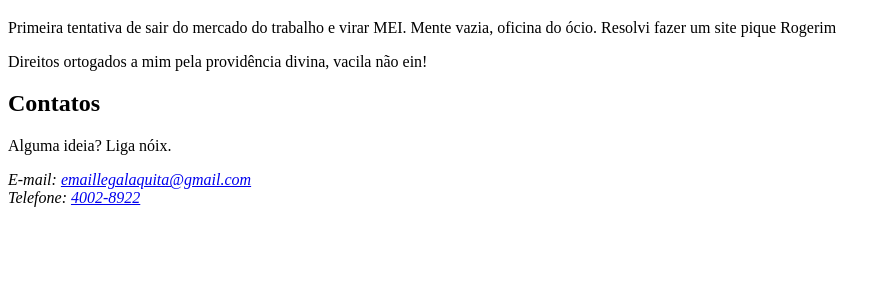
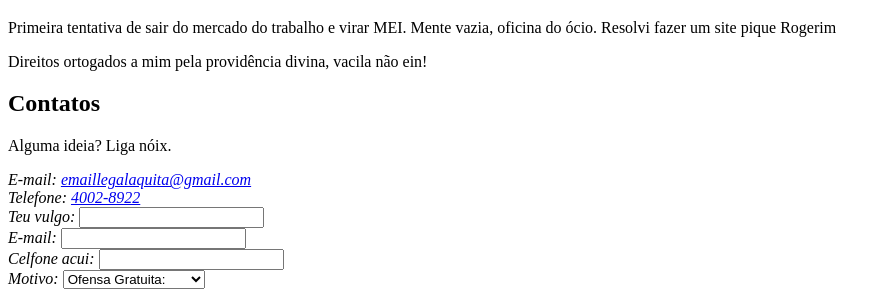
Before and after one commit to Capivarios/Site, a plain HTML site: page index.html in a window 1280 px wide. Shown: the part 759-1056 px from the top of the page, without its empty margins (0-890 px from the left). Before the commit the page ends 974 px from the top, so only its background shows below. Drawn offline with Linux system fonts and the light colour scheme.

Commit message:
Update index.html

```diff
--- a/index.html
+++ b/index.html
@@ -73,7 +73,27 @@
                     E-mail: <a href="mailto:emaillegalaquita@gmail.com">emaillegalaquita@gmail.com</a> <br>
                     Telefone: <a href="tel:4002-8922">4002-8922</a>
 
+                   <form action="">
 
+                    <label for="nome">Teu vulgo:</label>
+                    <input type="text" id="nome" name="nome"> <br>
+
+                    <label for="email">E-mail:</label>
+                    <input type="email" id="email" name="email"> <br>
+
+                    <label for="Telefone">Celfone acui:</label>
+                    <input type="tel" id="Telefone" name="Telefone"> <br>
+
+                    <label for="assunto">Motivo:</label>
+                    <select name="assunto" id="assunto">
+                        <option value="ofensa">Ofensa Gratuita:</option>
+                        <option value="sugestão">Desmotivar-me:</option>
+                        <option value="demais assuntos">Só entrosar mesmo:</option>
+
+                    </select>
+
+
+                   </form>
                 </address>
             </section>
         </footer>
```
